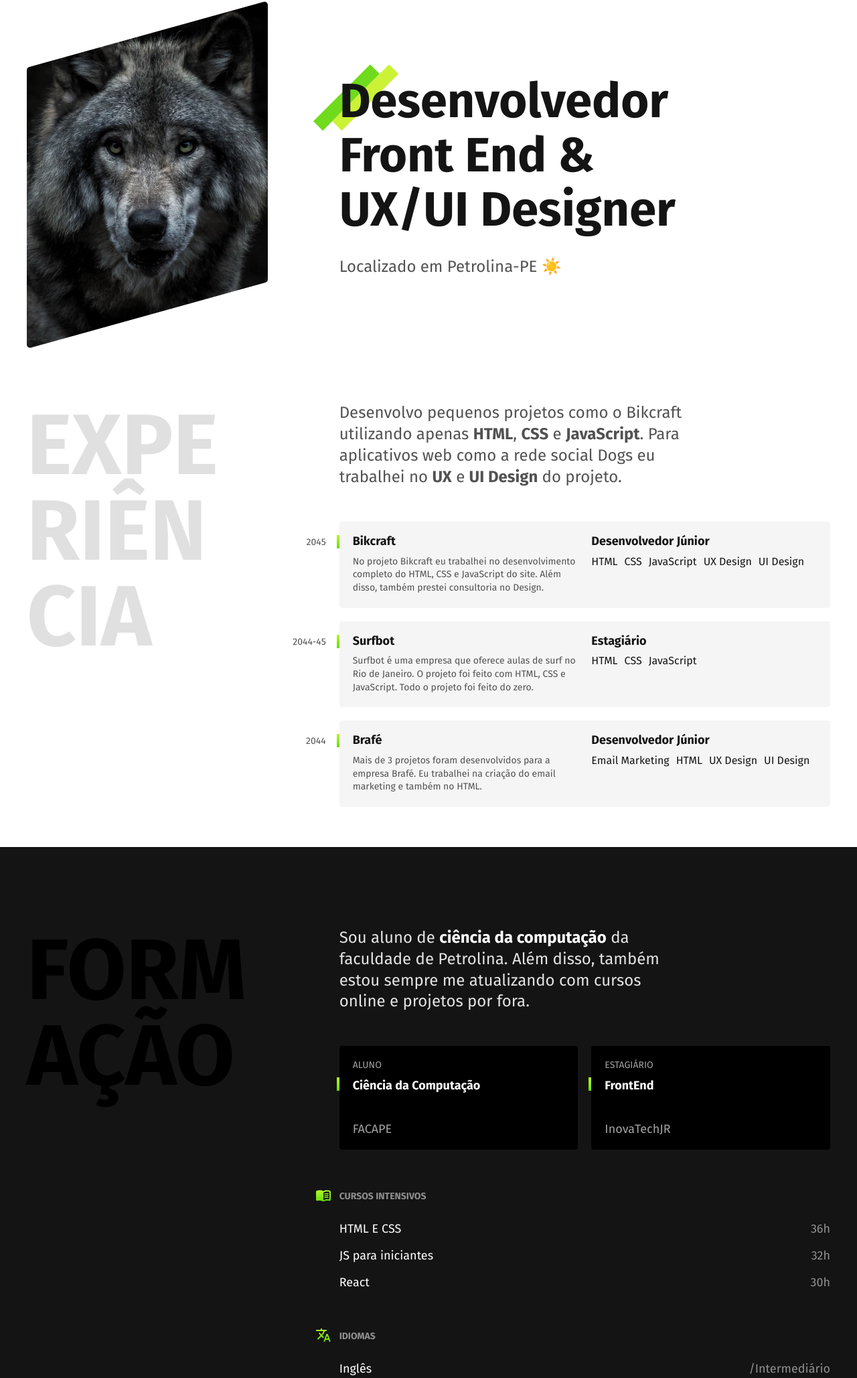
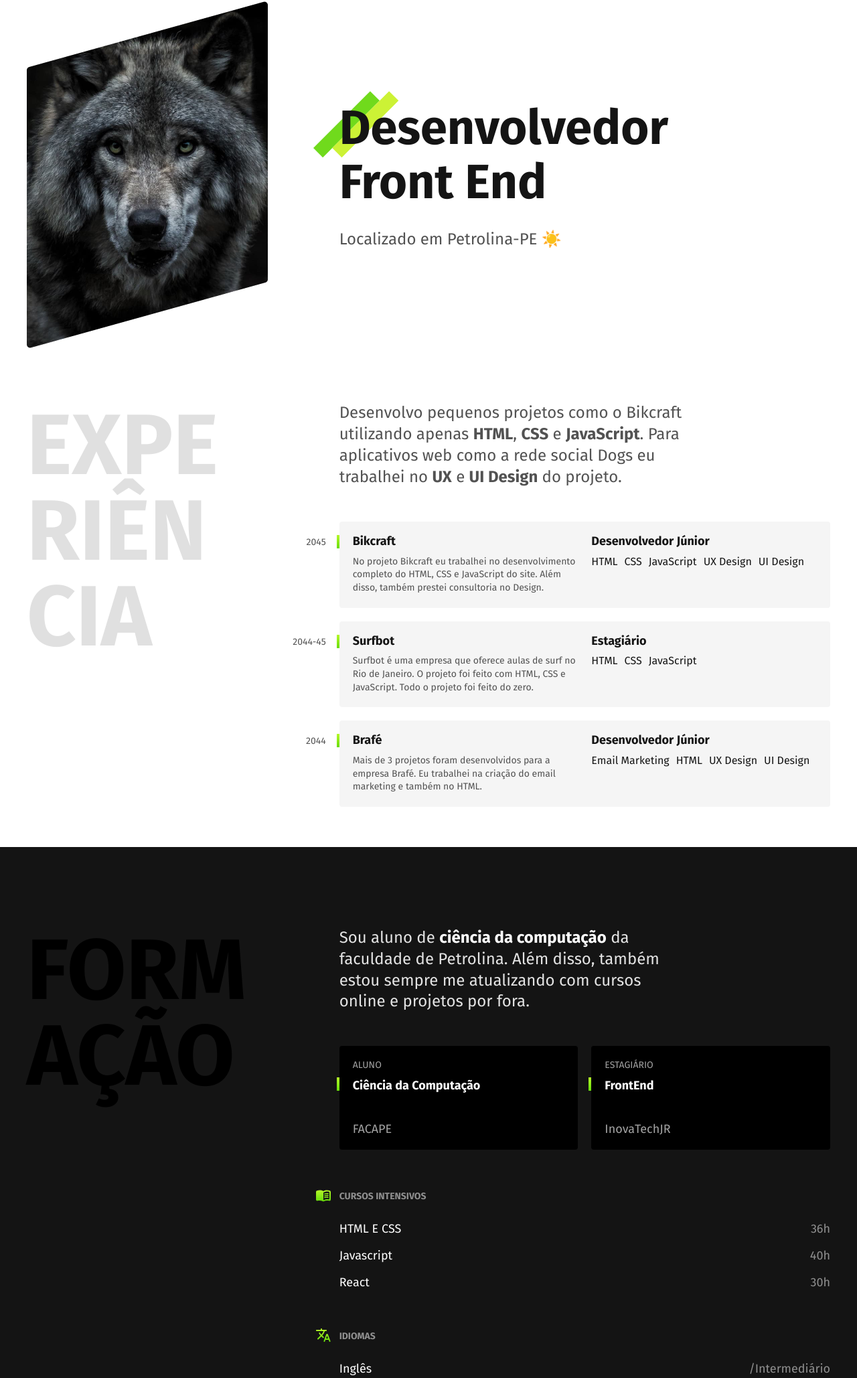
Before and after one commit to alanHsiqueira/portfolio-project-, a plain HTML site: page index.html in a window 1280 px wide. Shown: the part 162-2220 px from the top of the page at 67% size. Drawn offline with Linux system fonts and the light colour scheme.

Commit message:
Projeto finalmente finalizado

```diff
--- a/css/experiencia.css
+++ b/css/experiencia.css
@@ -65,7 +65,7 @@
   gap: 10px;
   align-content: start;
 }
-empresa-habilidade li{
+empresa-habilidades li{
   font-size: 0.875rem;
   line-height: 1.4;
   border-radius: 4px;
--- a/index.html
+++ b/index.html
@@ -27,7 +27,7 @@
   <main class="introducao">
     <img src="./img/perfil.jpg" alt="Lobo Cinza" width="360px" height="520px">
     <div>
-      <h1>Desenvolvedor<br>Front End &<br>UX/UI Designer</h1>
+      <h1>Desenvolvedor<br>Front End</h1>
       <p>Localizado em Petrolina-PE ☀️</p>
     </div>
   </main>
@@ -103,7 +103,7 @@
             <h3>Cursos intensivos</h3>
             <ul>
               <li>HTML E CSS <span>36h</span></li>
-              <li>JS para iniciantes <span>32h</span></li>
+              <li>Javascript<span>40h</span></li>
               <li>React <span>30h</span></li>
             </ul>
           </div>
```
